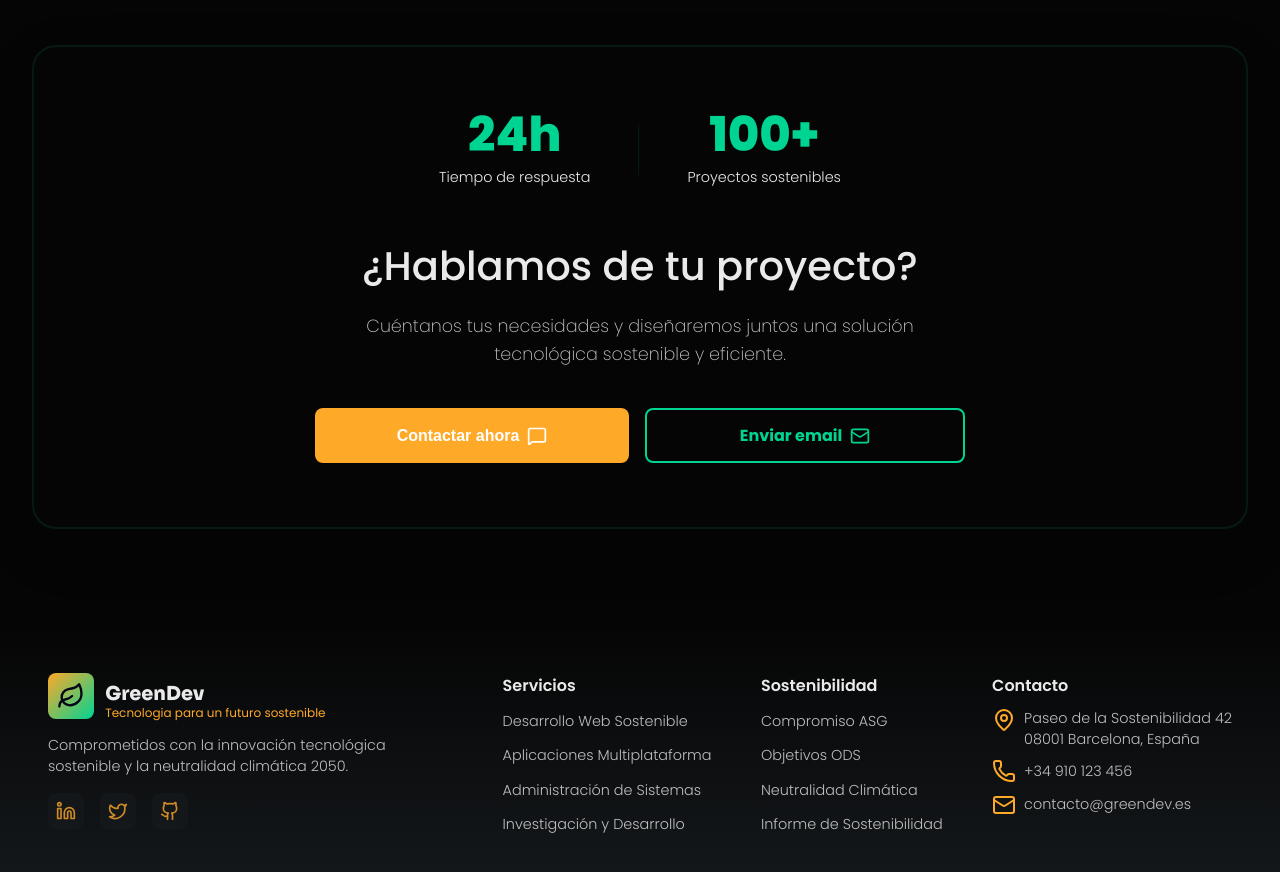
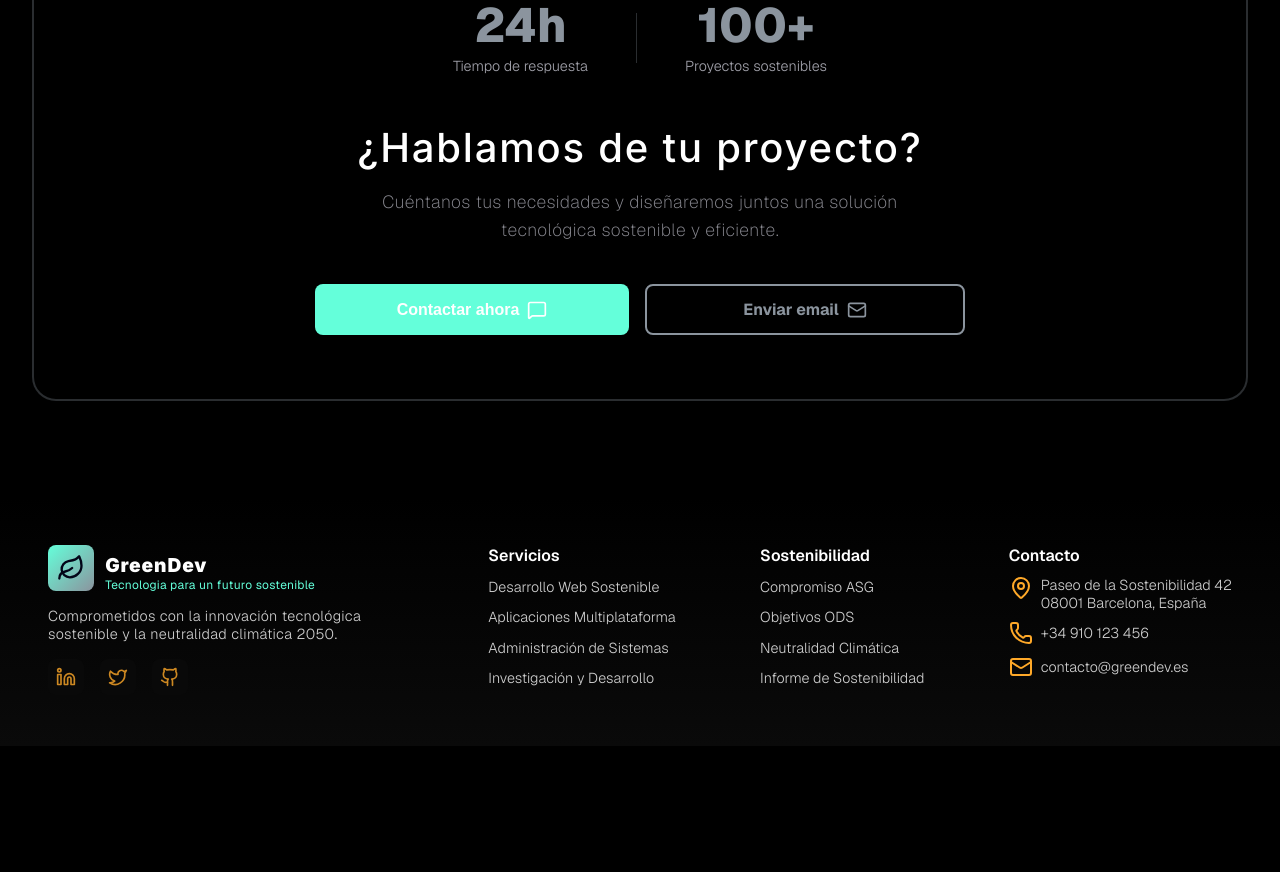
Before and after one commit to nkaryoli/GreenDev, a Vue app: page / in a window 1280 px wide. Shown: the part 5120-5992 px from the top of the page. After the commit the page ends 5866 px from the top, so only its background shows below. Built offline with nearby package versions, Linux system fonts and the light colour scheme.

Commit message:
refactor styles and update font families in CSS; enhance HTML structure

```diff
--- a/index.html
+++ b/index.html
@@ -1,27 +1,25 @@
 <!DOCTYPE html>
 <html lang="en">
+
 <head>
   <meta charset="UTF-8" />
   <link rel="icon" type="image/svg+xml" href="/favicon.svg" />
   <meta name="viewport" content="width=device-width, initial-scale=1.0" />
-    <meta
-      name="description"
-      content="GreenDev - Consultoría de desarrollo tecnológico sostenible. Reducimos la huella de carbono con soluciones eficientes energéticamente, comprometidos con los principios ASG y la neutralidad climática 2050."
-    />
-    <meta
-      name="keywords"
-      content="desarrollo sostenible, tecnología verde, eficiencia energética, ASG, neutralidad climática, ODS, desarrollo web sostenible"
-    />
-    <link rel="preconnect" href="https://fonts.googleapis.com" />
-    <link rel="preconnect" href="https://fonts.gstatic.com" crossorigin />
+  <meta name="description"
+    content="GreenDev - Consultoría de desarrollo tecnológico sostenible. Reducimos la huella de carbono con soluciones eficientes energéticamente, comprometidos con los principios ASG y la neutralidad climática 2050." />
+  <meta name="keywords"
+    content="desarrollo sostenible, tecnología verde, eficiencia energética, ASG, neutralidad climática, ODS, desarrollo web sostenible" />
+  <link rel="preconnect" href="https://fonts.googleapis.com">
+  <link rel="preconnect" href="https://fonts.gstatic.com" crossorigin>
   <link
-      href="https://fonts.googleapis.com/css2?family=Poppins:ital,wght@0,100;0,200;0,300;0,400;0,500;0,600;0,700;0,800;0,900;1,100;1,200;1,300;1,400;1,500;1,600;1,700;1,800;1,900&family=Sora:wght@100..800&display=swap"
-      rel="stylesheet"
-    />
+    href="https://fonts.googleapis.com/css2?family=Geist:wght@100..900&family=Inter:ital,opsz,wght@0,14..32,100..900;1,14..32,100..900&family=Poppins:ital,wght@0,100;0,200;0,300;0,400;0,500;0,600;0,700;0,800;0,900;1,100;1,200;1,300;1,400;1,500;1,600;1,700;1,800;1,900&family=Sora:wght@100..800&display=swap"
+    rel="stylesheet">
   <title>GreenDev - Desarrollo Sostenible</title>
 </head>
+
 <body>
   <div id="app"></div>
   <script type="module" src="/src/main.js"></script>
 </body>
+
 </html>
--- a/src/style.css
+++ b/src/style.css
@@ -1,19 +1,35 @@
 :root {
-  --primary-100: rgb(255, 169, 41);
-  --primary-50: rgba(255, 169, 41, 0.5);
-  --primary-30: rgba(255, 169, 41, 0.3);
-  --primary-10: rgba(255, 169, 41, 0.1);
-  --secondary-100: rgb(0, 212, 146);
-  --secondary-50: rgba(0, 212, 145, 0.5);
-  --secondary-30: rgba(0, 212, 145, 0.1);
-  --accent-color: rgb(161, 136, 127);
-  --text-color: rgb(234, 234, 234);
-  --bg-primary: rgb(5, 5, 5);
-  --bg-primary-50: rgba(5, 5, 5, 0.75);
-  --bg-secondary: rgb(21, 25, 28);
-  --bg-secondary-40: rgba(21, 25, 28, 0.4);
-  --font-family-primary: 'Sora', sans-serif;
-  --font-family-secondary: 'Poppins', sans-serif;
+  /* Colores principales - Acentos sutiles */
+  --primary-100: rgb(100, 255, 218);      /* Verde azulado suave para CTAs */
+  --primary-50: rgba(100, 255, 218, 0.5);
+  --primary-30: rgba(100, 255, 218, 0.3);
+  --primary-10: rgba(100, 255, 218, 0.1);
+
+  --secondary-100: rgb(139, 148, 158);    /* Gris azulado para elementos secundarios */
+  --secondary-50: rgba(139, 148, 158, 0.5);
+  --secondary-30: rgba(139, 148, 158, 0.3);
+
+  --accent-color: rgb(100, 255, 218);     /* Mismo que primary para consistencia */
+
+  /* Textos */
+  --text-color: rgb(255, 255, 255);     /* Blanco puro para títulos */
+  --text-secondary: rgb(161, 161, 170);   /* Gris medio para texto secundario */
+  --text-tertiary: rgb(113, 113, 122);    /* Gris oscuro para texto terciario */
+
+  /* Fondos */
+  --bg-primary: rgb(0, 0, 0);             /* Negro puro */
+  --bg-primary-50: rgba(0, 0, 0, 0.75);
+  --bg-secondary: rgb(10, 10, 10);        /* Negro ligeramente más claro */
+  --bg-tertiary: rgb(24, 24, 27);         /* Gris muy oscuro para cards */
+  --bg-secondary-40: rgba(24, 24, 27, 0.4);
+
+  /* Bordes y divisores */
+  --border-color: rgb(39, 39, 42);        /* Gris oscuro para bordes sutiles */
+  --border-light: rgb(63, 63, 70);        /* Gris medio para hover */
+
+  /* Fuentes */
+  --font-family-primary: 'Inter', 'Sora', sans-serif;
+  --font-family-secondary: 'Geist', 'Poppins', sans-serif;
 }
 
 html {
@@ -43,7 +59,16 @@ ul {
   list-style: none;
 }
 
-h1 {
+h1, h2, h3, h4, h5 {
   font-family: var(--font-family-primary);
   font-weight: 900;
+	letter-spacing: 0.045em;
 }
+
+h2, h3 {
+  font-weight: 700;
+}
+
+p {
+	letter-spacing: 0.025em;
+}
```
Lines whose indentation alone changed are shown as unchanged.
